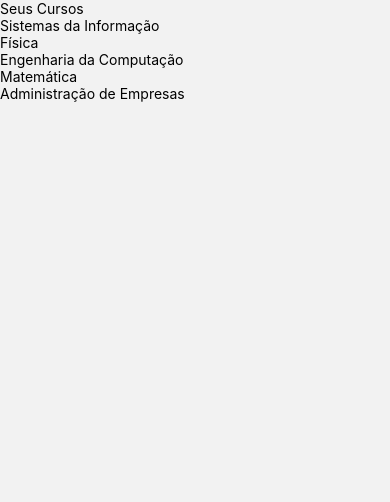
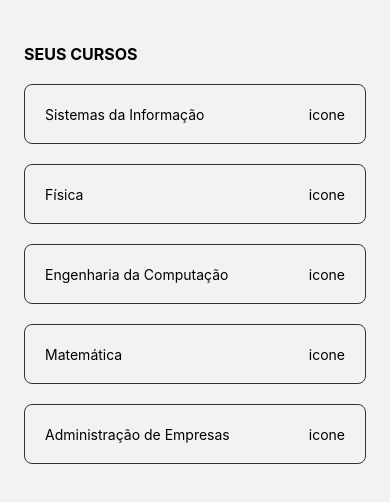
Before and after one commit to teixeira83/app-grade, a React Native app: screen /Home in a window 390 px wide. Shown: the top 502 px of the page. Built offline with nearby package versions, Linux system fonts and the light colour scheme.

Commit message:
style drop down component

```diff
--- a/src/components/DropDownList/components/DropDown/index.tsx
+++ b/src/components/DropDownList/components/DropDown/index.tsx
@@ -1,10 +1,29 @@
 import React from 'react';
-import { Text, View } from 'react-native';
+import { StyleSheet, Text, View } from 'react-native';
+import { IDropDown } from '../../../../types/components/dropDown';
 
-export function DropDown(): JSX.Element {
+export function DropDown({ title }: IDropDown): JSX.Element {
   return (
-    <View>
-      <Text>Drop Down Coponent</Text>
+    <View style={styles.container}>
+      <Text>{title}</Text>
+
+      <Text>icone</Text>
     </View>
   );
 }
+
+const styles = StyleSheet.create({
+  container: {
+    height: 60,
+    flexDirection: 'row',
+    justifyContent: 'space-between',
+    alignItems: 'center',
+    paddingVertical: 10,
+    paddingHorizontal: 20,
+    marginBottom: 20,
+    borderRadius: 8,
+    borderStyle: 'solid',
+    borderColor: '#333333',
+    borderWidth: 1,
+  },
+});
--- a/src/components/DropDownList/index.tsx
+++ b/src/components/DropDownList/index.tsx
@@ -1,16 +1,26 @@
 import React from 'react';
-import { FlatList, Text, View } from 'react-native';
+import { FlatList, StyleSheet, Text, View } from 'react-native';
 import { cursosMock } from '../../mocks';
+import { DropDown } from './components/DropDown';
+import { ICourse } from '../../types/course';
 
 export function DropDownList(): JSX.Element {
   return (
     <View>
-      <Text>Seus Cursos</Text>
+      <Text style={styles.titleText}>SEUS CURSOS</Text>
 
       <FlatList
-        data={cursosMock}
-        renderItem={({ item }) => <Text key={item.id}>{item.title}</Text>}
+        data={cursosMock as ICourse[]}
+        renderItem={({ item }) => <DropDown key={item.id} title={item.title} />}
       />
     </View>
   );
 }
+
+const styles = StyleSheet.create({
+  titleText: {
+    fontSize: 16,
+    fontWeight: 'bold',
+    marginVertical: 20,
+  },
+});
--- a/src/pages/Home/index.tsx
+++ b/src/pages/Home/index.tsx
@@ -1,10 +1,11 @@
 import React from 'react';
 import { View } from 'react-native';
 import { DropDownList } from '../../components';
+import { globalStyles } from '../../settings/styles/global';
 
 export function Home(): JSX.Element {
   return (
-    <View>
+    <View style={globalStyles.bodyContainer}>
       <DropDownList />
     </View>
   );
--- /dev/null
+++ b/src/settings/styles/global.ts
@@ -0,0 +1,9 @@
+import { StyleSheet } from 'react-native';
+
+const globalStyles = StyleSheet.create({
+  bodyContainer: {
+    padding: 24,
+  },
+});
+
+export { globalStyles };
--- /dev/null
+++ b/src/types/components/dropDown.d.ts
@@ -0,0 +1,5 @@
+interface IDropDown {
+  title: string;
+}
+
+export { IDropDown };
--- /dev/null
+++ b/src/types/course.d.ts
@@ -0,0 +1,6 @@
+interface ICourse {
+  id: string;
+  title: string;
+}
+
+export { ICourse };
```
